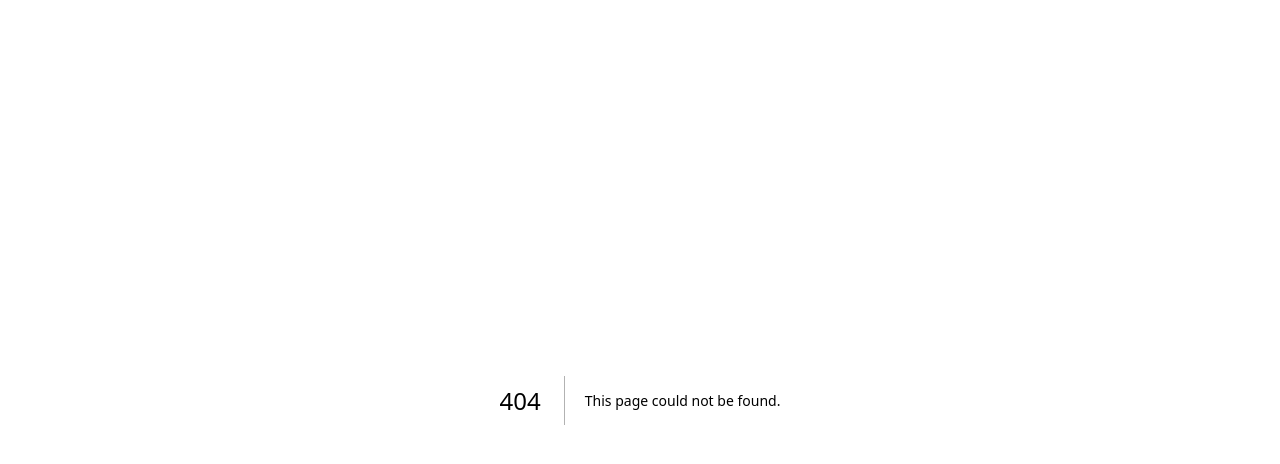
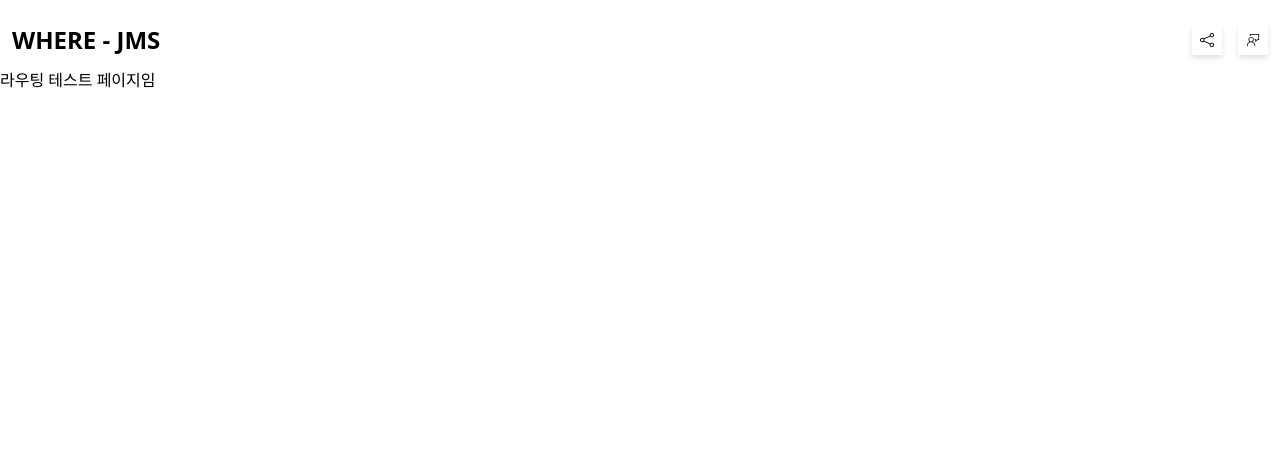
Before and after one commit to betterplaywon/where-jms, a Next.js app: page /test in a window 1280 px wide. Before the commit this address had no page. Shown: the top 464 px of the page. Built offline with nearby package versions, Linux system fonts and the light colour scheme.

Commit message:
add: test 컴포넌트 생성

```diff
--- /dev/null
+++ b/src/pages/test.tsx
@@ -0,0 +1,13 @@
+import React from "react";
+import Header from "./components/Header";
+
+const test = () => {
+  return (
+    <>
+      <Header />
+      <div>라우팅 테스트 페이지임</div>
+    </>
+  );
+};
+
+export default test;
```
